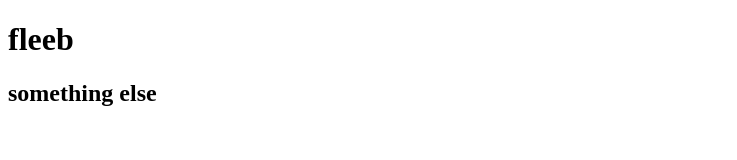
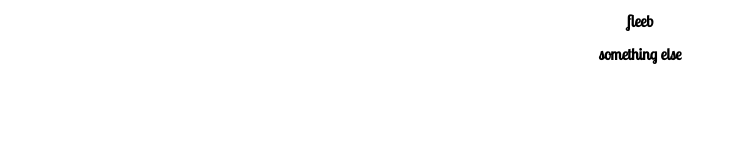
Before and after one commit to UKxTrauma/mystic, a plain HTML site: page index.html in a window 1280 px wide. Shown: the whole page, without its empty margins (0-737 px from the left). Drawn offline with Linux system fonts and the light colour scheme.

Commit message:
setting up origin

```diff
--- a/mystic.html
+++ b/index.html
@@ -1,6 +1,7 @@
 <!DOCTYPE html>
 <html lang="en">
 <head>
+    <link rel="stylesheet" href="mystic.css">
     <meta charset="UTF-8">
     <meta name="viewport" content="width=device-width, initial-scale=1.0">
     <title>TITLE</title>
--- /dev/null
+++ b/mystic.css
@@ -0,0 +1,8 @@
+@import url('https://fonts.googleapis.com/css2?family=Lobster+Two&display=swap');
+
+* {
+    font-family: 'Lobster Two', cursive;
+    color:rgb(0, 0, 0);
+    font-size: 1em;
+    text-align: center;
+}
```
